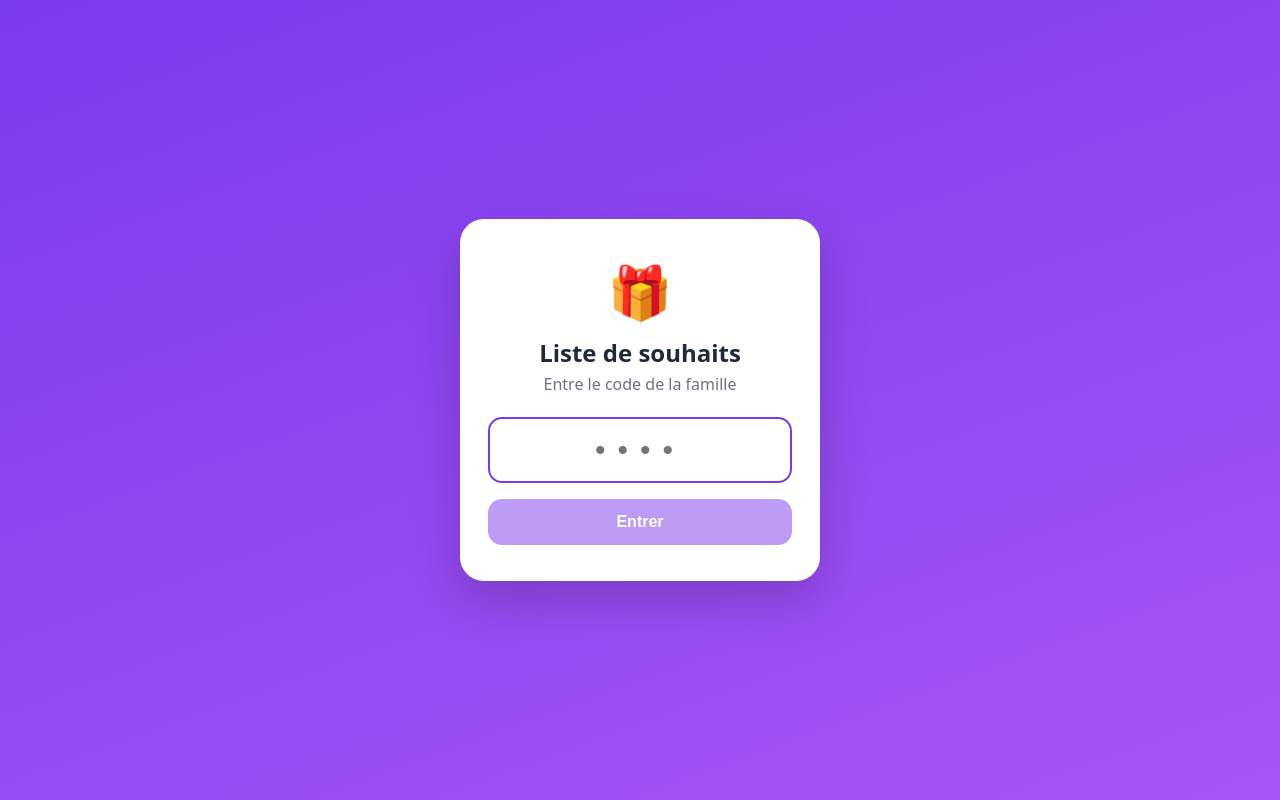
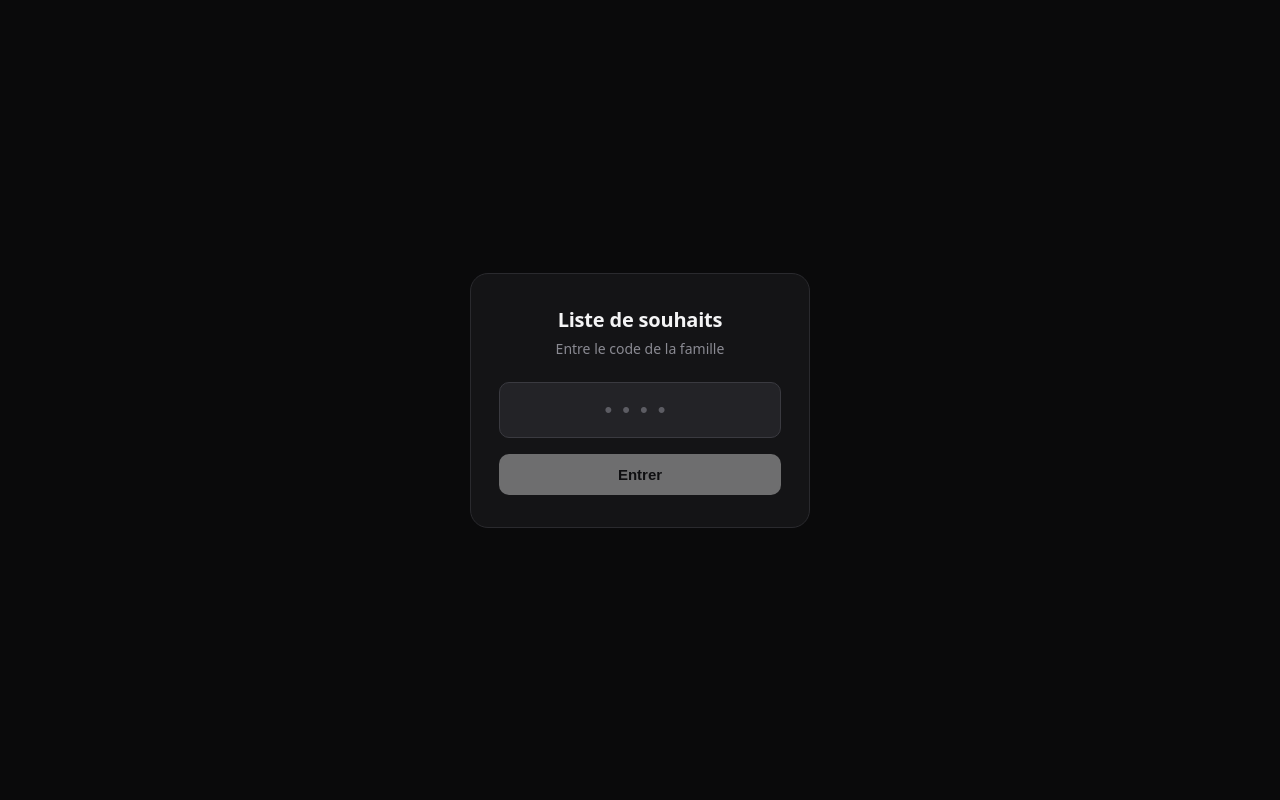
Before and after one commit to tombury59/WISHLIST, a Next.js app: page / in a window 1280 px wide. Built offline with nearby package versions, Linux system fonts and the light colour scheme.

Commit message:
modif bdd

```diff
--- a/app/globals.css
+++ b/app/globals.css
@@ -1,12 +1,15 @@
 :root {
-  --purple: #7c3aed;
-  --purple-dark: #6d28d9;
-  --bg: #f5f3ff;
-  --card: #ffffff;
-  --text: #1f2937;
-  --muted: #6b7280;
-  --border: #e5e7eb;
-  --danger: #ef4444;
+  --bg: #0a0a0b;
+  --surface: #141416;
+  --surface-2: #1c1c1f;
+  --surface-3: #232327;
+  --border: #2a2a2e;
+  --border-strong: #3a3a40;
+  --text: #f4f4f5;
+  --muted: #8a8a92;
+  --faint: #5c5c63;
+  --danger: #f87171;
+  --radius: 14px;
 }
 
 * {
@@ -25,78 +28,53 @@ body {
   background: var(--bg);
   color: var(--text);
   min-height: 100vh;
+  -webkit-font-smoothing: antialiased;
 }
 
-/* ---------- ÉCRAN DU CODE ---------- */
-.gate {
-  min-height: 100vh;
-  display: flex;
-  align-items: center;
-  justify-content: center;
-  padding: 20px;
-  background: linear-gradient(160deg, #7c3aed, #a855f7);
+/* ---------- CHAMPS & BOUTONS ---------- */
+.field,
+.pin-input {
+  width: 100%;
+  background: var(--surface-2);
+  border: 1px solid var(--border);
+  border-radius: 10px;
+  color: var(--text);
+  font-size: 15px;
+  padding: 12px 14px;
+  outline: none;
+  transition: border-color 0.15s, background 0.15s;
 }
 
-.gate-card {
-  background: var(--card);
-  border-radius: 24px;
-  padding: 36px 28px;
-  width: 100%;
-  max-width: 360px;
-  text-align: center;
-  box-shadow: 0 20px 50px rgba(0, 0, 0, 0.2);
+.field::placeholder,
+.pin-input::placeholder {
+  color: var(--faint);
 }
 
-.gate-emoji {
-  font-size: 52px;
+.field:focus,
+.pin-input:focus {
+  border-color: var(--border-strong);
+  background: var(--surface-3);
 }
 
-.gate-card h1 {
-  margin: 10px 0 4px;
-  font-size: 24px;
-}
-
-.gate-sub {
-  margin: 0 0 22px;
-  color: var(--muted);
-}
-
-.pin-input {
-  width: 100%;
-  font-size: 30px;
-  text-align: center;
-  letter-spacing: 12px;
-  padding: 14px;
-  border: 2px solid var(--border);
-  border-radius: 14px;
-  outline: none;
-}
-
-.pin-input:focus {
-  border-color: var(--purple);
-}
-
-/* ---------- BOUTONS & CHAMPS ---------- */
 .btn-primary {
-  width: 100%;
-  margin-top: 16px;
-  background: var(--purple);
-  color: #fff;
+  background: var(--text);
+  color: #0a0a0b;
   border: none;
-  border-radius: 14px;
-  padding: 14px;
-  font-size: 16px;
+  border-radius: 10px;
+  padding: 12px 20px;
+  font-size: 15px;
   font-weight: 600;
   cursor: pointer;
-  transition: background 0.15s;
+  transition: opacity 0.15s;
+  white-space: nowrap;
 }
 
 .btn-primary:hover {
-  background: var(--purple-dark);
+  opacity: 0.85;
 }
 
 .btn-primary:disabled {
-  opacity: 0.5;
+  opacity: 0.4;
   cursor: default;
 }
 
@@ -106,26 +84,75 @@ body {
   font-size: 14px;
 }
 
+/* ---------- ÉCRAN DU CODE ---------- */
+.gate {
+  min-height: 100vh;
+  display: flex;
+  align-items: center;
+  justify-content: center;
+  padding: 24px;
+}
+
+.gate-card {
+  width: 100%;
+  max-width: 340px;
+  background: var(--surface);
+  border: 1px solid var(--border);
+  border-radius: 18px;
+  padding: 32px 28px;
+  text-align: center;
+}
+
+.gate-title {
+  margin: 0 0 6px;
+  font-size: 20px;
+  font-weight: 600;
+  letter-spacing: -0.01em;
+}
+
+.gate-sub {
+  margin: 0 0 24px;
+  color: var(--muted);
+  font-size: 14px;
+}
+
+.pin-input {
+  text-align: center;
+  font-size: 22px;
+  letter-spacing: 10px;
+  padding: 14px;
+}
+
+.gate .btn-primary {
+  width: 100%;
+  margin-top: 16px;
+}
+
 /* ---------- APPLI ---------- */
 .app {
-  max-width: 640px;
+  max-width: 620px;
   margin: 0 auto;
-  padding: 16px 14px 60px;
+  padding: 32px 18px 80px;
 }
 
-.app-header h1 {
-  font-size: 22px;
-  text-align: center;
-  margin: 8px 0 18px;
+.app-header {
+  margin-bottom: 24px;
+}
+
+.app-brand {
+  font-size: 15px;
+  font-weight: 600;
+  letter-spacing: -0.01em;
+  color: var(--text);
 }
 
 /* Onglets membres */
 .tabs {
   display: flex;
-  gap: 8px;
+  gap: 6px;
   overflow-x: auto;
-  padding-bottom: 6px;
-  margin-bottom: 16px;
+  padding-bottom: 4px;
+  margin-bottom: 20px;
   scrollbar-width: none;
 }
 
@@ -135,93 +162,72 @@ body {
 
 .tab {
   flex: 0 0 auto;
-  display: flex;
-  flex-direction: column;
+  display: inline-flex;
   align-items: center;
-  gap: 2px;
-  background: var(--card);
-  border: 2px solid var(--border);
-  border-radius: 16px;
-  padding: 10px 14px;
+  gap: 7px;
+  background: transparent;
+  border: 1px solid var(--border);
+  color: var(--muted);
+  border-radius: 999px;
+  padding: 8px 16px;
+  font-size: 14px;
+  font-weight: 500;
   cursor: pointer;
-  position: relative;
-  min-width: 70px;
   transition: all 0.15s;
 }
 
-.tab-active {
-  border-color: var(--purple);
-  background: #f3e8ff;
+.tab:hover {
+  color: var(--text);
+  border-color: var(--border-strong);
 }
 
-.tab-emoji {
-  font-size: 24px;
-}
-
-.tab-name {
-  font-size: 13px;
-  font-weight: 600;
+.tab-active {
+  background: var(--surface-3);
+  border-color: var(--border-strong);
+  color: var(--text);
 }
 
 .tab-count {
-  position: absolute;
-  top: -6px;
-  right: -6px;
-  background: var(--purple);
-  color: #fff;
-  font-size: 11px;
-  font-weight: 700;
-  min-width: 20px;
-  height: 20px;
-  border-radius: 10px;
-  display: flex;
+  font-size: 12px;
+  font-weight: 600;
+  color: var(--muted);
+  background: var(--surface);
+  border-radius: 999px;
+  min-width: 18px;
+  height: 18px;
+  padding: 0 5px;
+  display: inline-flex;
   align-items: center;
   justify-content: center;
-  padding: 0 5px;
+}
+
+.tab-active .tab-count {
+  background: var(--bg);
+  color: var(--text);
 }
 
 /* Panneau */
 .panel {
-  background: var(--card);
-  border-radius: 20px;
-  padding: 18px 16px;
-  box-shadow: 0 4px 20px rgba(0, 0, 0, 0.05);
-}
-
-.panel-title {
-  font-size: 18px;
-  margin: 0 0 14px;
+  background: var(--surface);
+  border: 1px solid var(--border);
+  border-radius: var(--radius);
+  padding: 18px;
 }
 
 .add-form {
   display: flex;
   flex-direction: column;
   gap: 10px;
-  margin-bottom: 20px;
-}
-
-.field {
-  width: 100%;
-  padding: 13px 14px;
-  border: 2px solid var(--border);
-  border-radius: 12px;
-  font-size: 16px;
-  outline: none;
-}
-
-.field:focus {
-  border-color: var(--purple);
-}
-
-.add-form .btn-primary {
-  margin-top: 2px;
+  margin-bottom: 22px;
 }
 
 /* Liste des souhaits */
 .empty {
   text-align: center;
-  color: var(--muted);
-  padding: 20px 0;
+  color: var(--faint);
+  font-size: 14px;
+  padding: 28px 0;
+  margin: 0;
 }
 
 .wish-list {
@@ -230,72 +236,69 @@ body {
   padding: 0;
   display: flex;
   flex-direction: column;
-  gap: 10px;
 }
 
 .wish {
   display: flex;
   align-items: center;
-  gap: 10px;
-  background: #faf5ff;
-  border: 1px solid var(--border);
-  border-radius: 14px;
-  padding: 12px 14px;
+  justify-content: space-between;
+  gap: 12px;
+  padding: 14px 4px;
+  border-bottom: 1px solid var(--border);
 }
 
-.wish-main {
-  flex: 1;
-  min-width: 0;
-  display: flex;
-  align-items: center;
-  gap: 10px;
-  flex-wrap: wrap;
+.wish:last-child {
+  border-bottom: none;
 }
 
 .wish-name {
-  font-weight: 600;
+  font-size: 15px;
+  color: var(--text);
   word-break: break-word;
+  min-width: 0;
+}
+
+.wish-actions {
+  display: flex;
+  align-items: center;
+  gap: 14px;
+  flex: 0 0 auto;
 }
 
 .wish-link {
-  color: var(--purple);
+  color: var(--muted);
   text-decoration: none;
-  font-size: 14px;
-  font-weight: 600;
+  font-size: 13px;
   white-space: nowrap;
+  transition: color 0.15s;
 }
 
 .wish-link:hover {
+  color: var(--text);
   text-decoration: underline;
 }
 
 .wish-del {
-  flex: 0 0 auto;
   background: transparent;
   border: none;
-  color: var(--muted);
-  font-size: 18px;
+  color: var(--faint);
+  font-size: 20px;
+  line-height: 1;
   cursor: pointer;
-  padding: 4px 8px;
-  border-radius: 8px;
+  padding: 2px 4px;
+  border-radius: 6px;
+  transition: color 0.15s;
 }
 
 .wish-del:hover {
   color: var(--danger);
-  background: #fee2e2;
 }
 
-@media (min-width: 500px) {
+@media (min-width: 520px) {
   .add-form {
     flex-direction: row;
-    flex-wrap: wrap;
   }
   .add-form .field {
     flex: 1;
-    min-width: 160px;
-  }
-  .add-form .btn-primary {
-    width: auto;
-    padding: 13px 24px;
   }
 }
--- a/app/layout.js
+++ b/app/layout.js
@@ -9,7 +9,7 @@ export const viewport = {
   width: "device-width",
   initialScale: 1,
   maximumScale: 1,
-  themeColor: "#7c3aed",
+  themeColor: "#0a0a0b",
 };
 
 export default function RootLayout({ children }) {
--- a/app/page.js
+++ b/app/page.js
@@ -45,7 +45,7 @@ export default function Home() {
     } catch {
       sessionStorage.removeItem("family-pin");
       setAuthed(false);
-      setError("Code incorrect 🙈");
+      setError("Code incorrect");
     } finally {
       setLoading(false);
     }
@@ -74,7 +74,7 @@ export default function Home() {
       setName("");
       setLink("");
     } catch {
-      setError("Oups, impossible d'ajouter. Réessaie.");
+      setError("Impossible d'ajouter. Réessaie.");
     } finally {
       setAdding(false);
     }
@@ -98,8 +98,7 @@ export default function Home() {
     return (
       <main className="gate">
         <div className="gate-card">
-          <div className="gate-emoji">🎁</div>
-          <h1>Liste de souhaits</h1>
+          <h1 className="gate-title">Liste de souhaits</h1>
           <p className="gate-sub">Entre le code de la famille</p>
           <form
             onSubmit={(e) => {
@@ -127,26 +126,24 @@ export default function Home() {
   }
 
   // ---------- APPLI ----------
-  const activeMember = MEMBERS.find((m) => m.name === active);
   const list = wishes[active] || [];
 
   return (
     <main className="app">
       <header className="app-header">
-        <h1>🎁 Souhaits de la famille</h1>
+        <span className="app-brand">Liste de souhaits</span>
       </header>
 
       <nav className="tabs">
         {MEMBERS.map((m) => {
-          const count = (wishes[m.name] || []).length;
+          const count = (wishes[m] || []).length;
           return (
             <button
-              key={m.name}
-              className={"tab" + (m.name === active ? " tab-active" : "")}
-              onClick={() => setActive(m.name)}
+              key={m}
+              className={"tab" + (m === active ? " tab-active" : "")}
+              onClick={() => setActive(m)}
             >
-              <span className="tab-emoji">{m.emoji}</span>
-              <span className="tab-name">{m.name}</span>
+              {m}
               {count > 0 && <span className="tab-count">{count}</span>}
             </button>
           );
@@ -154,14 +151,10 @@ export default function Home() {
       </nav>
 
       <section className="panel">
-        <h2 className="panel-title">
-          {activeMember?.emoji} Souhaits de {active}
-        </h2>
-
         <form className="add-form" onSubmit={handleAdd}>
           <input
             className="field"
-            placeholder="Quel objet ? (ex: casque audio)"
+            placeholder="Un objet à ajouter…"
             value={name}
             onChange={(e) => setName(e.target.value)}
             required
@@ -174,18 +167,18 @@ export default function Home() {
             onChange={(e) => setLink(e.target.value)}
           />
           <button className="btn-primary" disabled={adding || !name.trim()}>
-            {adding ? "…" : "＋ Ajouter"}
+            {adding ? "…" : "Ajouter"}
           </button>
         </form>
 
         {list.length === 0 ? (
-          <p className="empty">Aucun souhait pour l'instant ✨</p>
+          <p className="empty">Aucun souhait pour l'instant.</p>
         ) : (
           <ul className="wish-list">
             {list.map((w) => (
               <li key={w.id} className="wish">
-                <div className="wish-main">
                 <span className="wish-name">{w.name}</span>
+                <div className="wish-actions">
                   {w.link && (
                     <a
                       className="wish-link"
@@ -193,18 +186,18 @@ export default function Home() {
                       target="_blank"
                       rel="noopener noreferrer"
                     >
-                      🔗 Voir
+                      Voir le lien
                     </a>
                   )}
-                </div>
                   <button
                     className="wish-del"
                     onClick={() => handleDelete(active, w.id)}
                     aria-label="Supprimer"
                     title="Supprimer"
                   >
-                  ✕
+                    ×
                   </button>
+                </div>
               </li>
             ))}
           </ul>
```
Also changed, not shown: app/lib/members.js (+2 -9 lines). Lines whose indentation alone changed are shown as unchanged.
